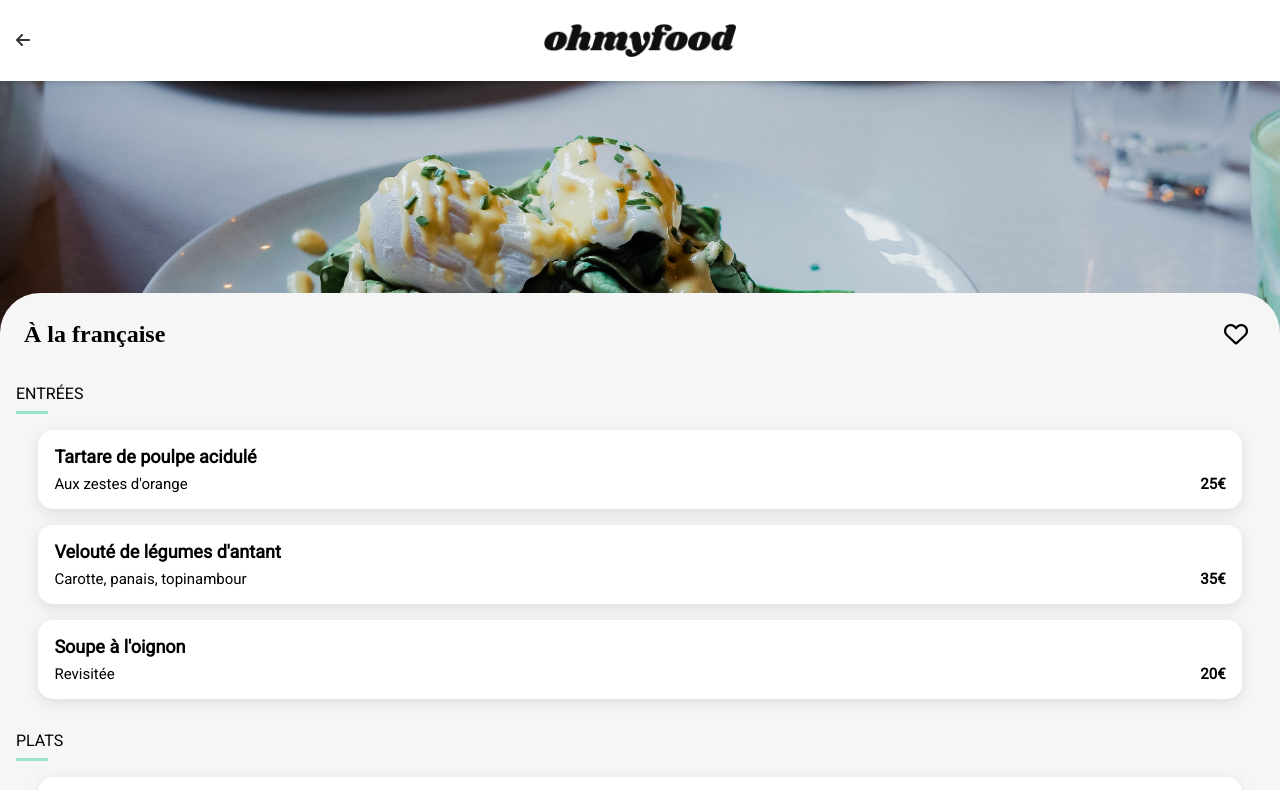
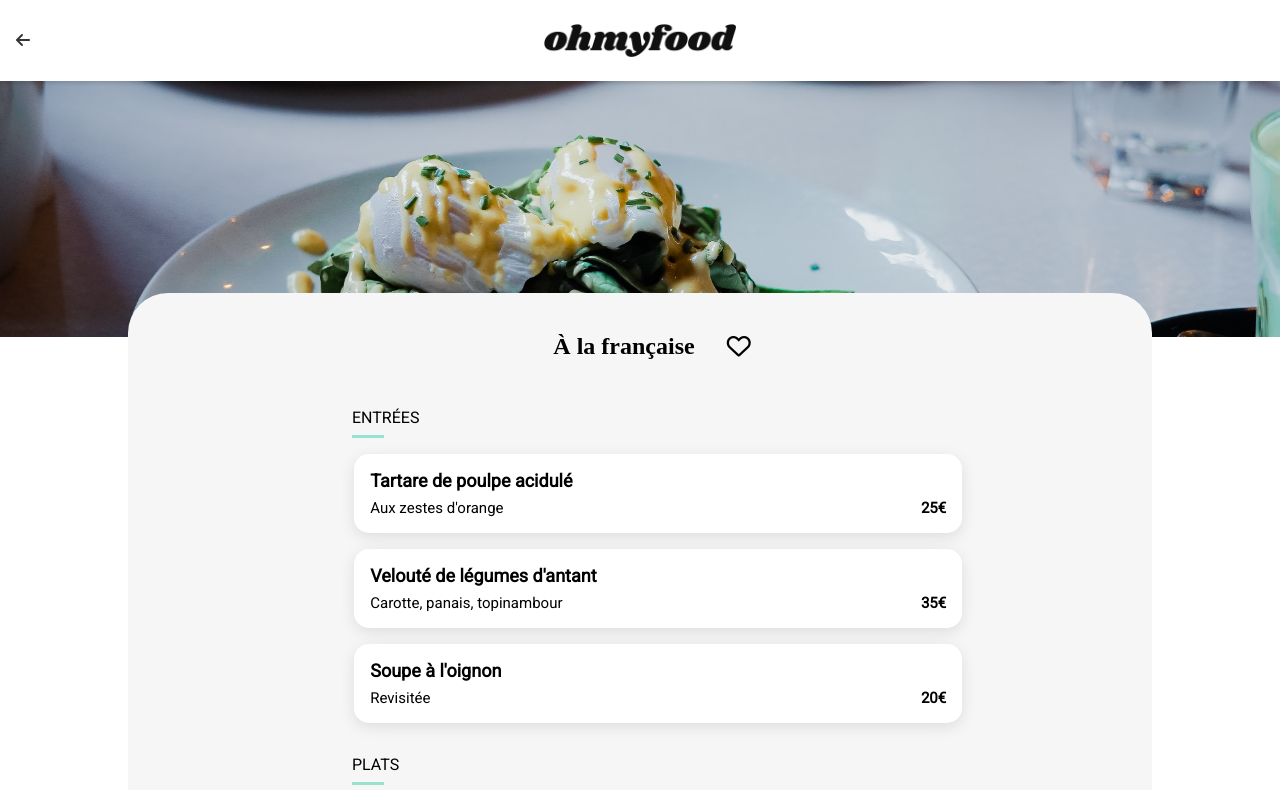
Before and after one commit to J-Hertz/-OpenClassrooms-Projet-4-OhMyFood, a plain HTML site: page menu_a_la_francaise.html in a window 1280 px wide. Shown: the top 790 px of the page. Drawn offline with Linux system fonts and the light colour scheme; a web font is replaced by a local one.

Commit message:
version desktop menus

```diff
--- a/css/style.css
+++ b/css/style.css
@@ -371,6 +371,12 @@ footer i {
 
     .fonctionnement__ul {
         flex-direction: row;
+        justify-content: center;
+        margin: 1rem;
+    }
+
+    .fonctionnement__li {
+        margin: 1rem;
     }
 
     .restaurants {
@@ -408,4 +414,18 @@ footer i {
         margin: 1rem 2rem 1rem 2rem
     }
 
+    /* Menu */
+    .menu__main {
+        width: 80%;
+        align-items: center;
+        margin: -3rem 10% 0;
+    }
+
+    .menu__title h1 {
+        margin: 2rem;
+    }
+
+    .menu__card{
+        min-width: 38rem;
+    }
 }
```
